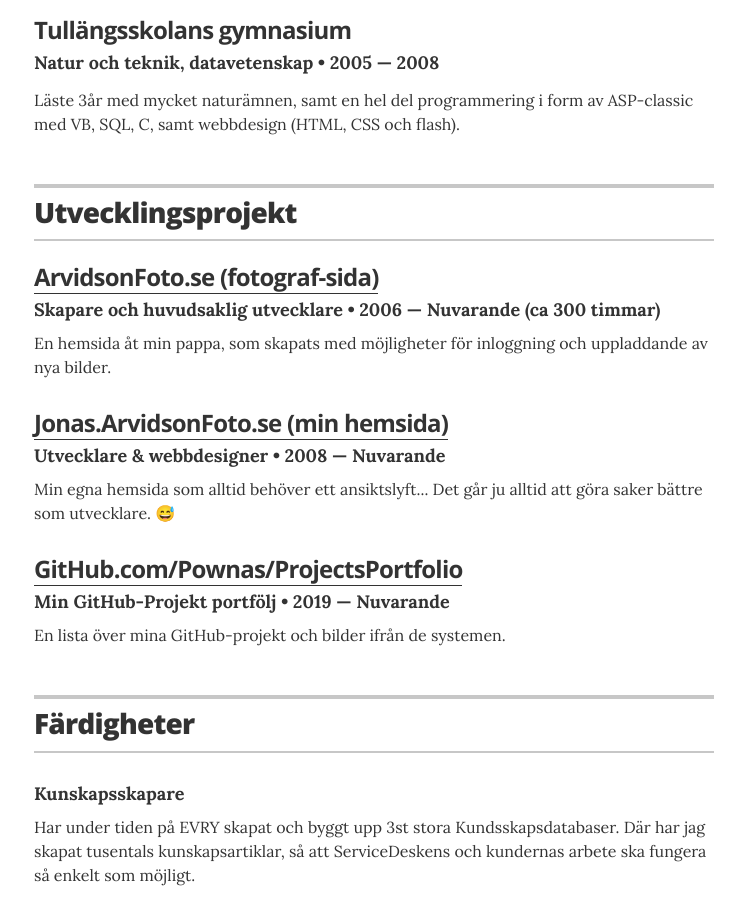
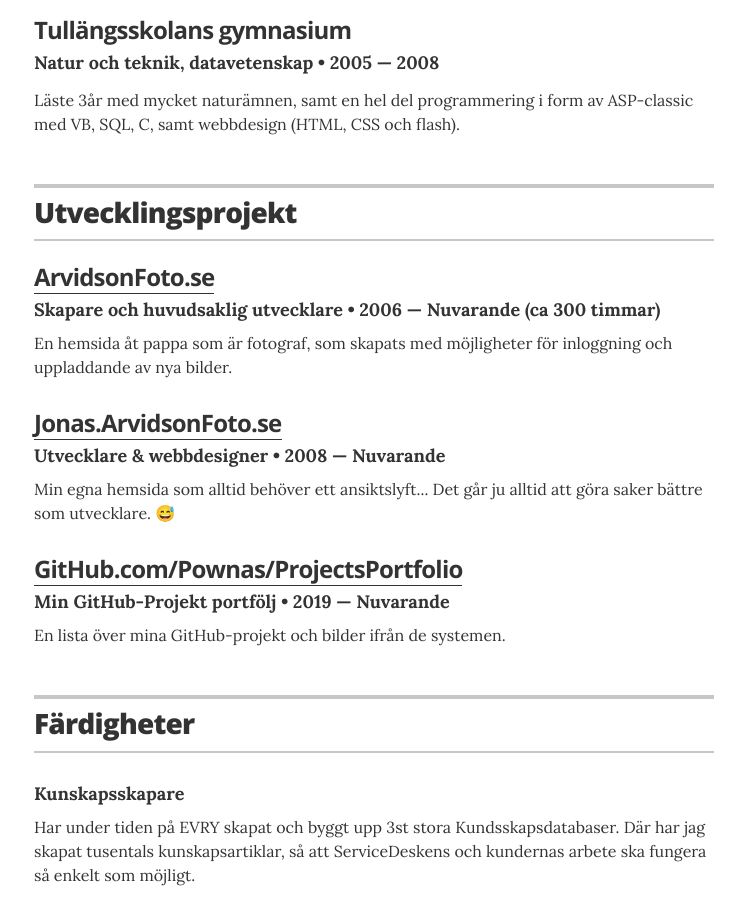
Before and after one commit to pownas/CV, a Jekyll site: the page built from index.html, in a window 1280 px wide and 900 px high, scrolled down 1817 px. Shown: the whole window, without its empty margins (266-1011 px from the left). Built offline with Jekyll 4.4.1, drawn with Linux system fonts in a browser that asks for light colours.

Commit message:
Removed () on projects

```diff
--- a/_data/projects.yml
+++ b/_data/projects.yml
@@ -2,14 +2,14 @@
 # uncomment the urls if you wish to display them, and add your own URL
 
 # arvidsonfoto.se
-- project: "ArvidsonFoto.se (fotograf-sida)"
+- project: "ArvidsonFoto.se"
   role: "Skapare och huvudsaklig utvecklare"
   duration: "2006 &mdash; Nuvarande (ca 300 timmar)"
   url: "https://arvidsonfoto.se/"
-  description: "En hemsida åt min pappa, som skapats med möjligheter för inloggning och uppladdande av nya bilder."
+  description: "En hemsida åt pappa som är fotograf, som skapats med möjligheter för inloggning och uppladdande av nya bilder."
 
 # Jonas.ArvidsonFoto.se
-- project: "Jonas.ArvidsonFoto.se (min hemsida)"
+- project: "Jonas.ArvidsonFoto.se"
   role: "Utvecklare & webbdesigner"
   duration: "2008 &mdash; Nuvarande"
   url: "https://jonas.arvidsonfoto.se/"
```
